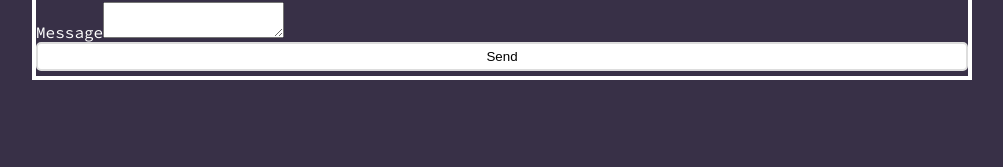
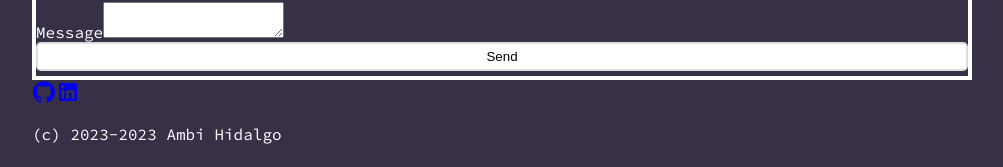
Before and after one commit to ambibma/ambiBlog, a React (Create React App) app in the folder client/: page / in a window 1280 px wide. Shown: the part 1522-1689 px from the top of the page, without its empty margins (138-1141 px from the left). Before the commit the page ends 1612 px from the top, so only its background shows below. Built offline with nearby package versions, Linux system fonts and the light colour scheme; no server answers.

Commit message:
Create footer with icons

```diff
--- /dev/null
+++ b/client/src/components/Footer.js
@@ -0,0 +1,21 @@
+import React from 'react';
+import GitHubIcon from '@mui/icons-material/GitHub';
+import LinkedInIcon from '@mui/icons-material/LinkedIn';
+
+const Footer = () => {
+  return (
+    <footer className="footer">
+      <div className="footer-container">
+        <div className="footer-links">
+          <a className='iconLinks'href="https://github.com/" target="_blank" rel="noopener noreferrer">
+            <GitHubIcon />
+          </a>
+          <a className='iconLinks'href="https://www.linkedin.com/" target="_blank" rel="noopener noreferrer"><LinkedInIcon/></a>
+        <p>(c) 2023-2023 Ambi Hidalgo</p>
+        </div>
+      </div>
+    </footer>
+  );
+};
+
+export default Footer;
--- a/client/src/components/Layout.js
+++ b/client/src/components/Layout.js
@@ -1,6 +1,7 @@
 import React from 'react'
 import { Outlet } from 'react-router-dom'
 import Header from './Header'
+import Footer from './Footer'
 
 
 export default function Layout({ showHeader }) {
@@ -9,6 +10,9 @@ export default function Layout({ showHeader }) {
       {<Header />}
 
       <Outlet />
+      <Footer/>
     </main>
+
+
   )
 }
```
